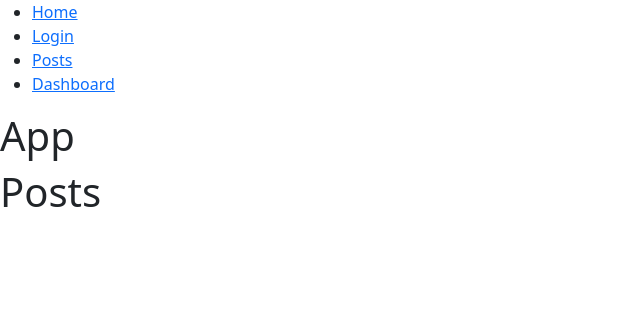
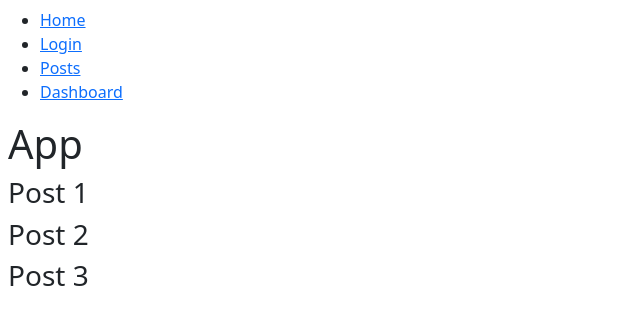
Before and after one commit to Yupiter78/react-router5-project, a React (Create React App) app: page /posts in a window 1280 px wide. Shown: the top 324 px of the page, without its empty margins (0-640 px from the left). Built offline with nearby package versions, Linux system fonts and the light colour scheme.

Commit message:
feat: add project starter components

```diff
--- a/package.json
+++ b/package.json
@@ -7,6 +7,7 @@
     "@testing-library/react": "^11.1.0",
     "@testing-library/user-event": "^12.1.10",
     "bootstrap": "^5.1.0",
+    "prop-types": "^15.7.2",
     "react": "^17.0.2",
     "react-dom": "^17.0.2",
     "react-router-dom": "^5.3.0",
--- a/src/app/App.jsx
+++ b/src/app/App.jsx
@@ -3,13 +3,20 @@ import Navbar from "./components/navbar";
 import { Route, Switch } from "react-router-dom";
 import Dashboard from "./components/dashboard";
 import Login from "./components/login";
-import Posts from "./components/posts";
+// import Posts from "./components/posts";
 import Home from "./components/home";
 import Stats from "./components/stats";
+import Post from "./components/post";
+import PostsList from "./components/postsList";
 
 function App() {
+    const posts = [
+        { _id: "1", label: "Post 1" },
+        { _id: "2", label: "Post 2" },
+        { _id: "3", label: "Post 3" }
+    ];
     return (
-        <div className="App">
+        <div className="m-2">
             <Navbar />
             <h1>App</h1>
             <Switch>
@@ -18,7 +25,14 @@ function App() {
                 <Route path="/dashboard" component={Dashboard} />
 
                 <Route path="/login" component={Login} />
-                <Route path="/posts" component={Posts} />
+                <Route
+                    path="/posts/:postId"
+                    render={(props) => <Post {...props} posts={posts} />}
+                />
+                <Route
+                    path="/posts"
+                    render={(props) => <PostsList {...props} posts={posts} />}
+                />
             </Switch>
         </div>
     );
--- /dev/null
+++ b/src/app/components/post.jsx
@@ -0,0 +1,16 @@
+import React from "react";
+import PropTypes from "prop-types";
+
+const Post = ({ match, posts }) => {
+    const postId = match.params.postId;
+    const getPostById = (id) => posts.find((post) => post._id === id);
+    const post = getPostById(postId);
+    return <h3>{post ? post.label : `Post with id: ${postId} not found`}</h3>;
+};
+
+Post.propTypes = {
+    match: PropTypes.object,
+    posts: PropTypes.array
+};
+
+export default Post;
--- /dev/null
+++ b/src/app/components/postsList.jsx
@@ -0,0 +1,17 @@
+import React from "react";
+import PropTypes from "prop-types";
+
+const PostsList = ({ posts }) => {
+    return (
+        <>
+            {posts.map((post) => (
+                <h3 key={post._id}>{post.label}</h3>
+            ))}
+        </>
+    );
+};
+
+PostsList.propTypes = {
+    posts: PropTypes.array
+};
+export default PostsList;
```
Also changed, not shown: 1 other file (tests, documents, lock files or other folders).
